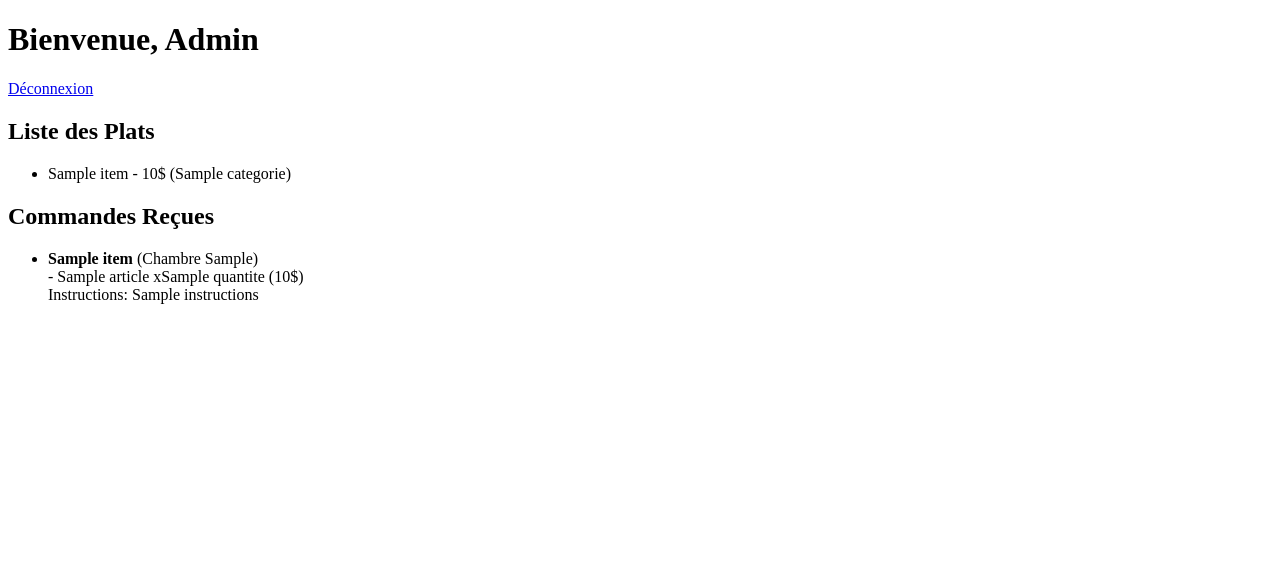
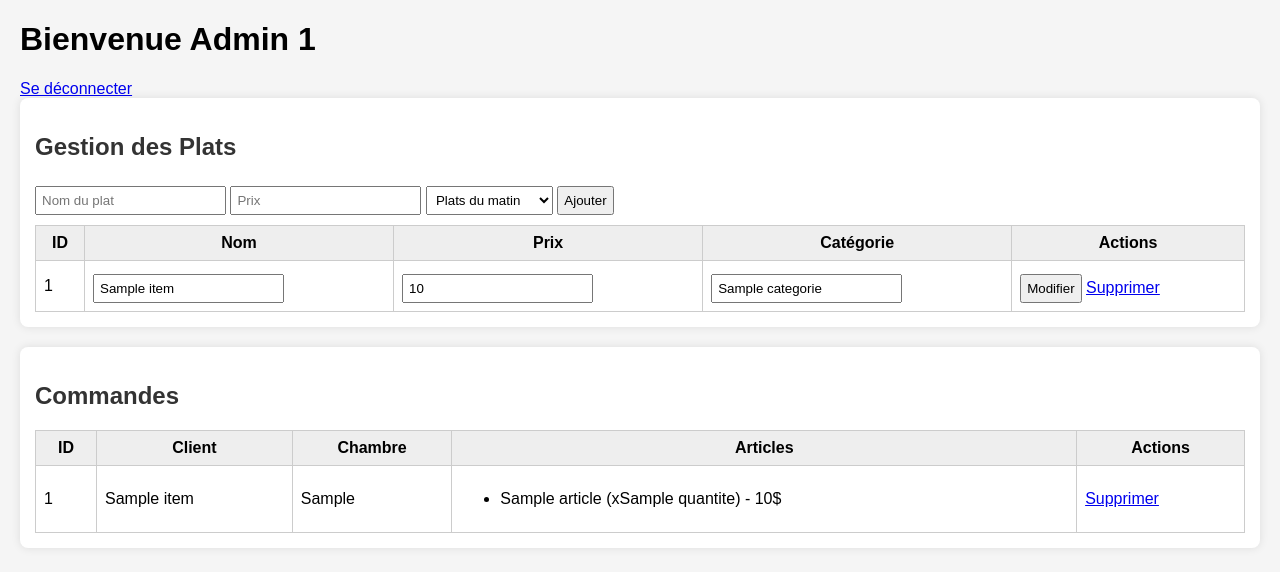
Before and after one commit to rachidouiz/foodbox, a Flask app: page /admin in a window 1280 px wide. Shown: the top 572 px of the page. Run offline with Flask 3, Linux system fonts and the light colour scheme; a user stored in the database is signed in; a database or web service that is not in the repository returns one stand-in record (values such as "Sample title"); data that the repository does not hold is empty.

Commit message:
mise a jour de service frontend gestion des plats et des commandes des utilisateurs

```diff
--- a/service_frontend/app.py
+++ b/service_frontend/app.py
@@ -173,6 +173,77 @@ def logout():
     session.clear()
     return redirect(url_for('login'))
 
+@app.route('/admin/plat/ajouter', methods=['POST'])
+def ajouter_plat():
+    if 'admin' not in session:
+        return redirect(url_for('login'))
+
+    data = {
+        "nom": request.form['nom'],
+        "prix": float(request.form['prix']),
+        "categorie": request.form['categorie']
+    }
+    try:
+        r = requests.post(f"{MENU_SVC}/plats", json=data, timeout=3)
+        r.raise_for_status()
+        flash("Plat ajouté avec succès", "success")
+    except Exception as e:
+        app.logger.error("Erreur ajout plat : %s", e)
+        flash("Erreur lors de l'ajout du plat", "error")
+
+    return redirect(url_for('admin_dashboard'))
+
+@app.route('/admin/plat/modifier/<int:id>', methods=['POST'])
+def modifier_plat(id):
+    if 'admin' not in session:
+        return redirect(url_for('login'))
+
+    data = {
+        "nom": request.form['nom'],
+        "prix": float(request.form['prix']),
+        "categorie": request.form['categorie']
+    }
+    try:
+        r = requests.put(f"{MENU_SVC}/plats/{id}", json=data, timeout=3)
+        r.raise_for_status()
+        flash("Plat modifié avec succès", "success")
+    except Exception as e:
+        app.logger.error("Erreur modification plat : %s", e)
+        flash("Erreur lors de la modification du plat", "error")
+
+    return redirect(url_for('admin_dashboard'))
+
+@app.route('/admin/plat/supprimer/<int:id>')
+def supprimer_plat(id):
+    if 'admin' not in session:
+        return redirect(url_for('login'))
+
+    try:
+        r = requests.delete(f"{MENU_SVC}/plats/{id}", timeout=3)
+        r.raise_for_status()
+        flash("Plat supprimé avec succès", "success")
+    except Exception as e:
+        app.logger.error("Erreur suppression plat : %s", e)
+        flash("Erreur lors de la suppression du plat", "error")
+
+    return redirect(url_for('admin_dashboard'))
+
+@app.route('/admin/commande/supprimer/<int:id>')
+def supprimer_commande(id):
+    if 'admin' not in session:
+        return redirect(url_for('login'))
+
+    try:
+        r = requests.delete(f"{COMMANDES_SVC}/commandes/{id}", timeout=3)
+        r.raise_for_status()
+        flash("Commande supprimée avec succès", "success")
+    except Exception as e:
+        app.logger.error("Erreur suppression commande : %s", e)
+        flash("Erreur lors de la suppression de la commande", "error")
+
+    return redirect(url_for('admin_dashboard'))
+
+
 # Health-check simple
 @app.route('/health')
 def health():
--- a/service_frontend/templates/admin_dashboard.html
+++ b/service_frontend/templates/admin_dashboard.html
@@ -1,31 +1,90 @@
 <!DOCTYPE html>
 <html lang="fr">
 <head>
-  <meta charset="UTF-8">
-  <title>Admin Dashboard</title>
+    <meta charset="UTF-8">
+    <title>Admin Dashboard</title>
+    <style>
+        body { font-family: Arial; margin: 20px; background: #f5f5f5; }
+        h2 { color: #333; }
+        .section { background: white; padding: 15px; margin-bottom: 20px; border-radius: 8px; box-shadow: 0 0 10px rgba(0,0,0,0.1); }
+        table { width: 100%; border-collapse: collapse; margin-top: 10px; }
+        th, td { border: 1px solid #ccc; padding: 8px; }
+        th { background: #eee; }
+        input, select, button { padding: 5px; margin-top: 5px; }
+        form { margin-bottom: 10px; }
+    </style>
 </head>
 <body>
-  <h1>Bienvenue, Admin</h1>
-  <a href="{{ url_for('logout') }}">Déconnexion</a>
+    <h1>Bienvenue Admin {{ session.admin }}</h1>
+    <a href="{{ url_for('logout') }}">Se déconnecter</a>
 
-  <h2>Liste des Plats</h2>
-  <ul>
-    {% for plat in plats %}
-      <li>{{ plat.nom }} - {{ plat.prix }}$ ({{ plat.categorie }})</li>
-    {% endfor %}
-  </ul>
+    <!-- GESTION DES PLATS -->
+    <div class="section">
+        <h2>Gestion des Plats</h2>
+        <form method="post" action="/admin/plat/ajouter">
+            <input name="nom" placeholder="Nom du plat" required>
+            <input name="prix" placeholder="Prix" type="number" step="0.01" required>
+            <select name="categorie" required>
+                <option value="Plats du matin">Plats du matin</option>
+                <option value="Breuvage matin">Breuvage matin</option>
+                <option value="Entrées">Entrées</option>
+                <option value="Plats principaux">Plats principaux</option>
+                <option value="Desserts">Desserts</option>
+                <option value="Breuvages">Breuvages</option>
+            </select>
+            <button type="submit">Ajouter</button>
+        </form>
 
-  <h2>Commandes Reçues</h2>
-  <ul>
-    {% for cmd in commandes %}
-      <li>
-        <strong>{{ cmd.nom }}</strong> (Chambre {{ cmd.numero_chambre }})<br>
-        {% for article in cmd.articles %}
-          - {{ article.nom_plat }} x{{ article.quantite }} ({{ article.prix }}$)<br>
-        {% endfor %}
-        Instructions: {{ cmd.instructions or 'Aucune' }}
-      </li>
-    {% endfor %}
-  </ul>
+        <table>
+            <thead>
+                <tr><th>ID</th><th>Nom</th><th>Prix</th><th>Catégorie</th><th>Actions</th></tr>
+            </thead>
+            <tbody>
+                {% for plat in plats %}
+                <tr>
+                    <form method="post" action="/admin/plat/modifier/{{ plat.id }}">
+                        <td>{{ plat.id }}</td>
+                        <td><input name="nom" value="{{ plat.nom }}"></td>
+                        <td><input name="prix" type="number" step="0.01" value="{{ plat.prix }}"></td>
+                        <td><input name="categorie" value="{{ plat.categorie }}"></td>
+                        <td>
+                            <button type="submit">Modifier</button>
+                            <a href="/admin/plat/supprimer/{{ plat.id }}">Supprimer</a>
+                        </td>
+                    </form>
+                </tr>
+                {% endfor %}
+            </tbody>
+        </table>
+    </div>
+
+    <!-- GESTION DES COMMANDES -->
+    <div class="section">
+        <h2>Commandes</h2>
+        <table>
+            <thead>
+                <tr><th>ID</th><th>Client</th><th>Chambre</th><th>Articles</th><th>Actions</th></tr>
+            </thead>
+            <tbody>
+                {% for cmd in commandes %}
+                <tr>
+                    <td>{{ cmd.id }}</td>
+                    <td>{{ cmd.nom_client }}</td>
+                    <td>{{ cmd.numero_chambre }}</td>
+                    <td>
+                        <ul>
+                            {% for a in cmd.articles %}
+                            <li>{{ a.nom_plat }} (x{{ a.quantite }}) - {{ a.prix }}$</li>
+                            {% endfor %}
+                        </ul>
+                    </td>
+                    <td>
+                        <a href="/admin/commande/supprimer/{{ cmd.id }}">Supprimer</a>
+                    </td>
+                </tr>
+                {% endfor %}
+            </tbody>
+        </table>
+    </div>
 </body>
 </html>
```
Also changed, not shown: service_frontend/templates/login.html (+80 -5 lines), data/commandes.db, data/menu.db.
